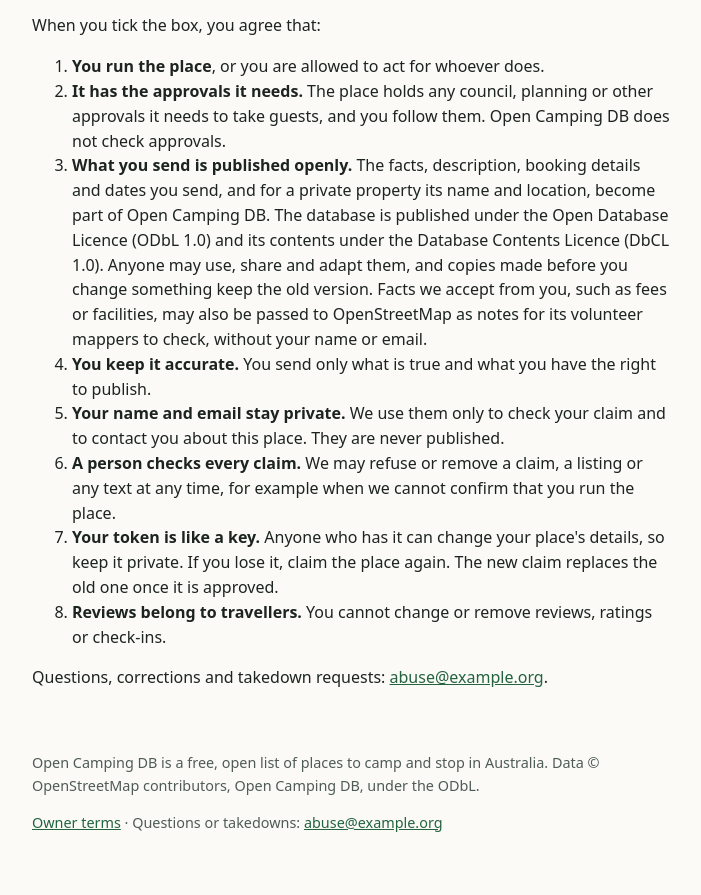
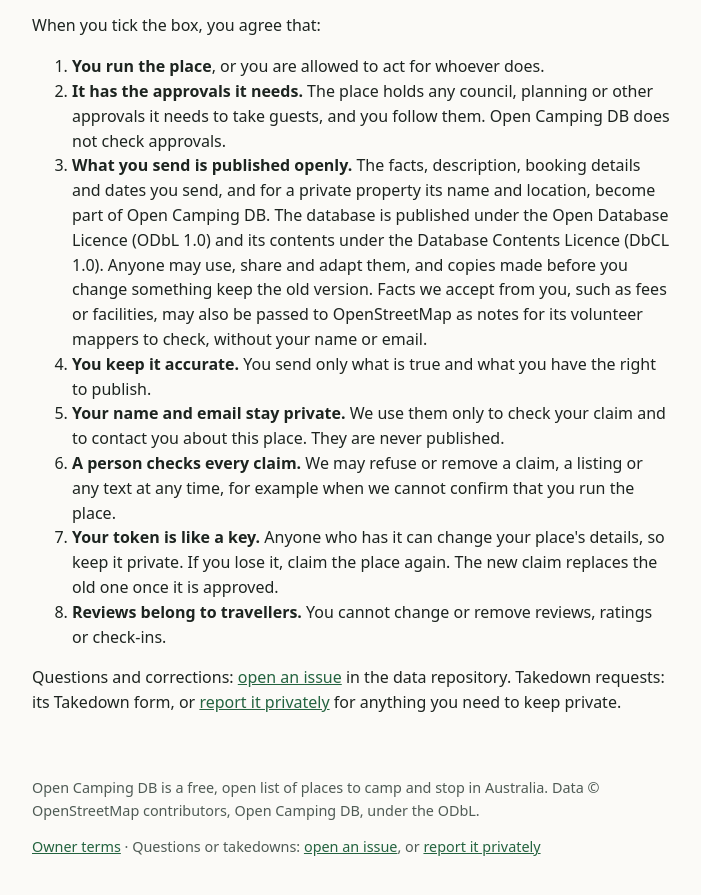
Before and after one commit to opencampingdb/opencampingdb.github.io, a plain HTML site: page owners/terms.html in a window 1280 px wide. Shown: the part 175-1070 px from the top of the page, without its empty margins (288-989 px from the left). Drawn offline with Linux system fonts and the light colour scheme.

Commit message:
Contact through GitHub, and keep the repository neutral
Questions, corrections and takedowns go to issues in the data
repository (with a Takedown form), and anything private or security
related to private vulnerability reporting. No app that uses Open
Camping DB is named. AGENTS.md states the rule, and the Neutral
workflow checks files and commit messages against the organisation's
list of terms.

Co-Authored-By: Claude Opus 5.5 <noreply@anthropic.com>

```diff
--- a/owners/terms.html
+++ b/owners/terms.html
@@ -29,11 +29,11 @@
         <li><strong>Your token is like a key.</strong> Anyone who has it can change your place's details, so keep it private. If you lose it, claim the place again. The new claim replaces the old one once it is approved.</li>
         <li><strong>Reviews belong to travellers.</strong> You cannot change or remove reviews, ratings or check-ins.</li>
       </ol>
-      <p>Questions, corrections and takedown requests: <a href="mailto:abuse@example.org">abuse@example.org</a>.</p>
+      <p>Questions and corrections: <a href="https://github.com/opencampingdb/data/issues/new/choose">open an issue</a> in the data repository. Takedown requests: its Takedown form, or <a href="https://github.com/opencampingdb/data/security/advisories/new">report it privately</a> for anything you need to keep private.</p>
     </main>
     <footer>
       <p>Open Camping DB is a free, open list of places to camp and stop in Australia. Data &copy; OpenStreetMap contributors, Open Camping DB, under the ODbL.</p>
-      <p><a href="terms.html">Owner terms</a> &middot; Questions or takedowns: <a href="mailto:abuse@example.org">abuse@example.org</a></p>
+      <p><a href="terms.html">Owner terms</a> &middot; Questions or takedowns: <a href="https://github.com/opencampingdb/data/issues/new/choose">open an issue</a>, or <a href="https://github.com/opencampingdb/data/security/advisories/new">report it privately</a></p>
     </footer>
   </body>
 </html>
```
Also changed, not shown: index.html (+1 -1 lines), owners/claim.html (+1 -1 lines), owners/index.html (+2 -2 lines), owners/list.html (+1 -1 lines), owners/update.html (+1 -1 lines), 2 other files.
